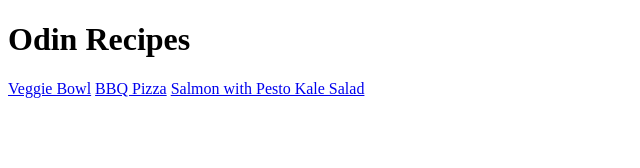
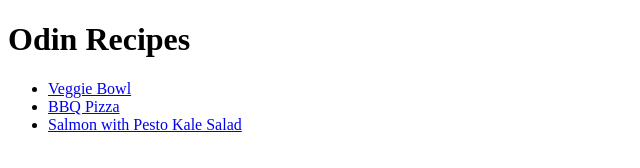
Before and after one commit to FarrisSwisher/odin-recipes, a plain HTML site: page index.html in a window 1280 px wide. Shown: the whole page, without its empty margins (0-640 px from the left). Drawn offline with Linux system fonts and the light colour scheme.

Commit message:
Put recipe hyperlinks in unordered list

```diff
--- a/index.html
+++ b/index.html
@@ -6,8 +6,10 @@
     </head>
     <body>
         <h1>Odin Recipes</h1>
-        <a href="recipes/veggie-bowl.html">Veggie Bowl</a>
-        <a href="recipes/bbq-pizza.html">BBQ Pizza</a>
-        <a href="recipes/salmon-salad.html">Salmon with Pesto Kale Salad</a>
+        <ul>
+            <li><a href="recipes/veggie-bowl.html">Veggie Bowl</a></li>
+            <li><a href="recipes/bbq-pizza.html">BBQ Pizza</a></li>
+            <li><a href="recipes/salmon-salad.html">Salmon with Pesto Kale Salad</a></li>
+        </ul>
     </body>
 </html>
```
